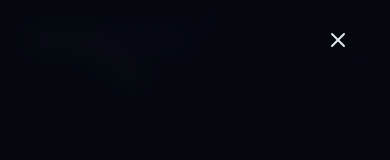
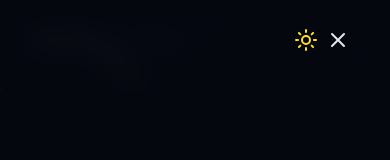
Before and after one commit to akvarc/Portfolio-website, a React (Vite) app: page / in a window 390 px wide. Shown: the top 160 px of the page. Built offline with nearby package versions, Linux system fonts and the light colour scheme.

Commit message:
ui update

```diff
--- a/src/Component/ThemeToggle.jsx
+++ b/src/Component/ThemeToggle.jsx
@@ -9,7 +9,6 @@
     const storedTheme = localStorage.getItem("theme");
 
     if (!storedTheme) {
-
       document.documentElement.classList.add("dark");
       localStorage.setItem("theme", "dark");
       setIsDarkMode(true);
@@ -41,7 +40,7 @@
     <button
       onClick={toggleTheme}
       className={cn(
-        "fixed max-sm:hidden top-5 right-5 z-50 p-2 rounded-full transition-colors duration-300",
+        "fixed top-5 right-16 sm:right-5 z-50 p-2 rounded-full transition-colors duration-300",
         "focus:outline-hidden"
       )}
     >
```
